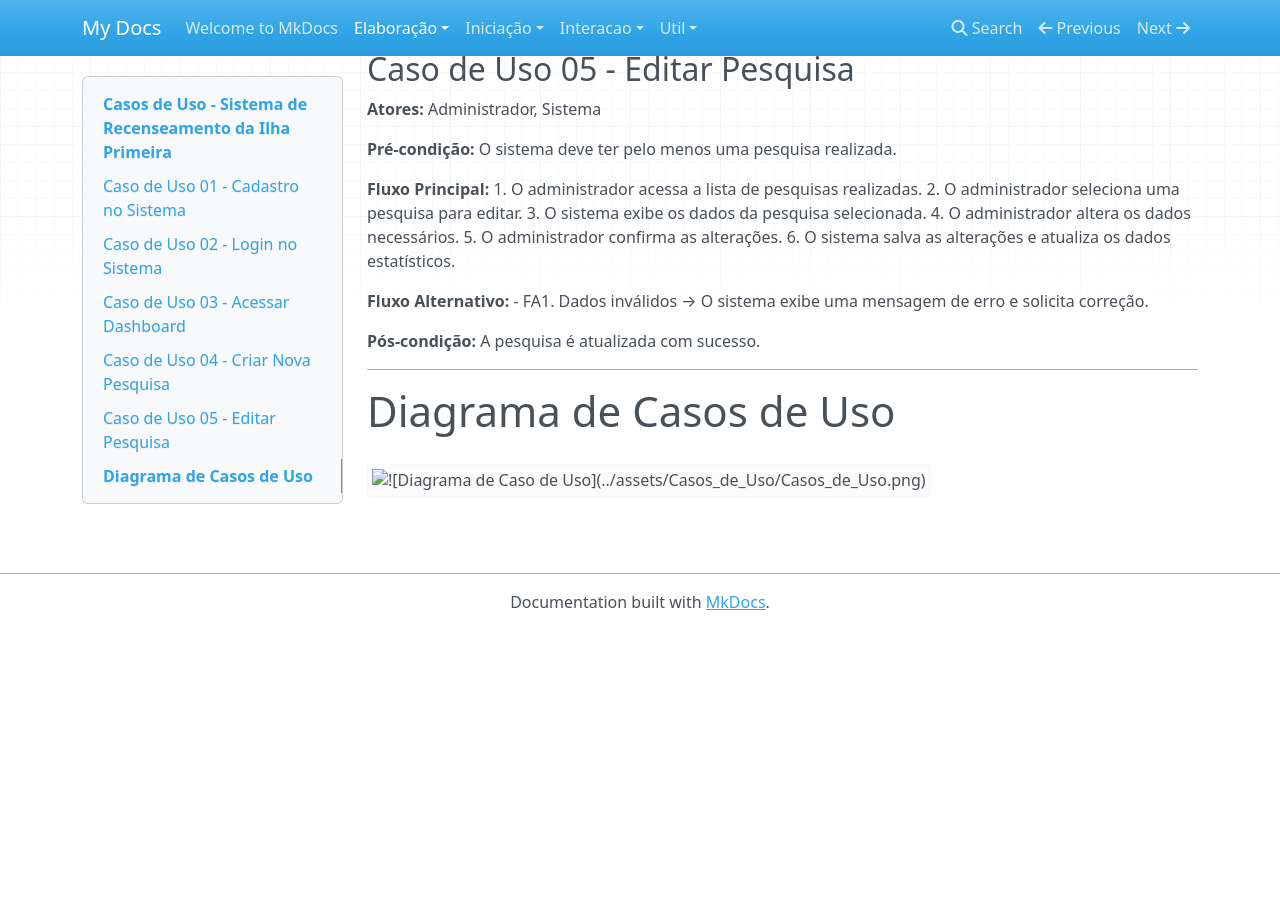
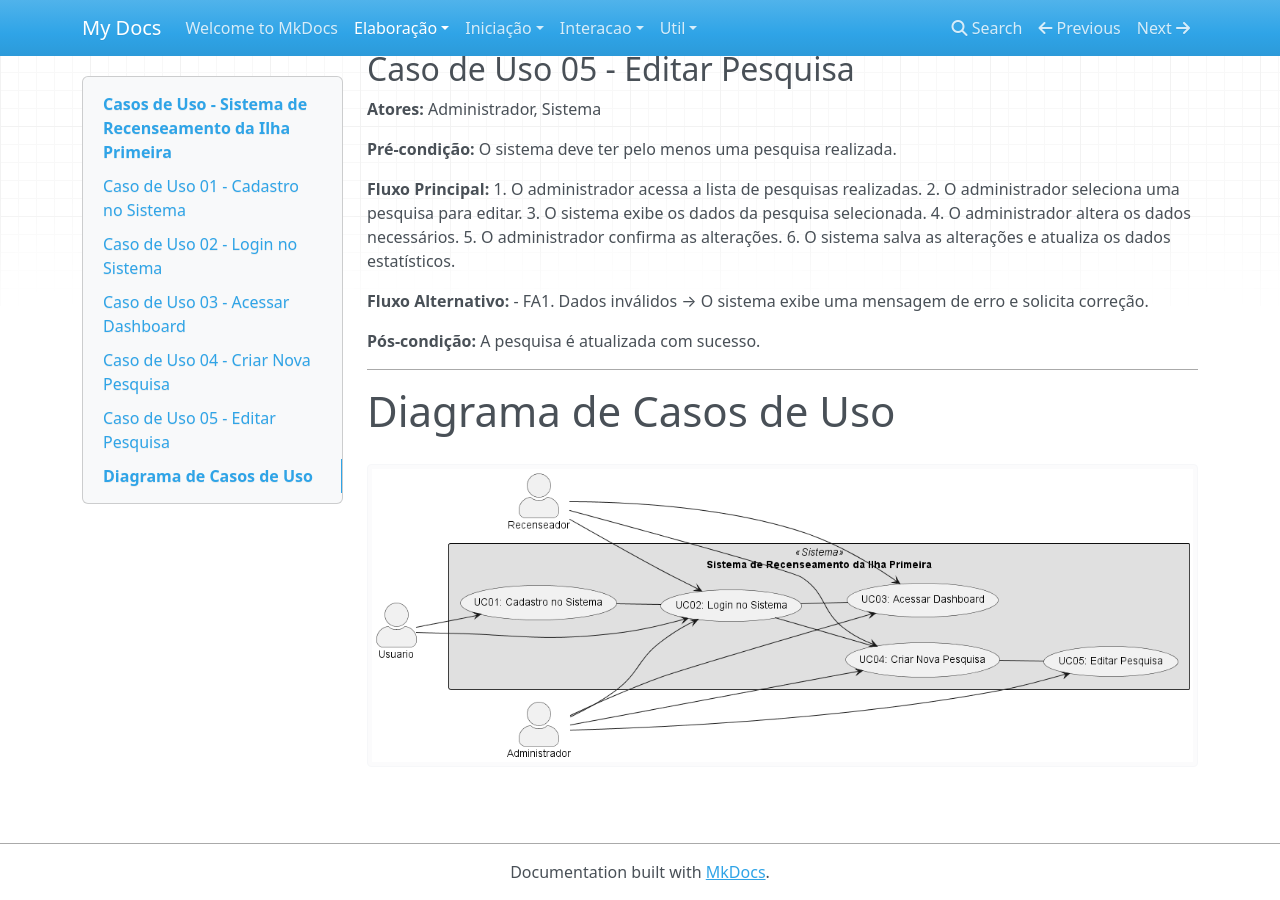
Before and after one commit to Projetos-de-Extensao/PBE_25.1_8002_QuarterBackers, an MkDocs documentation site: the page built from docs/___Elaboração/Diagramas/Casos de Uso/casos_de_uso.md, in a window 1280 px wide and 900 px high, scrolled down 1436 px. Built offline with MkDocs 1.6.1, drawn with Linux system fonts in a browser that asks for light colours; nearby versions of some CDN libraries; before the commit the page ends 2066 px from its top, so only the background shows below that.

Commit message:
Atualizando mkdocs

```diff
--- a/docs/___Elaboração/Diagramas/Casos de Uso/casos_de_uso.md
+++ b/docs/___Elaboração/Diagramas/Casos de Uso/casos_de_uso.md
@@ -94,4 +94,4 @@
 
 # Diagrama de Casos de Uso
 
-![![Diagrama de Caso de Uso](../assets/Casos_de_Uso/Casos_de_Uso.png)](../assets/Casos_de_Uso/Casos_de_Uso.png)
+![Diagrama de Caso de Uso](../../../assets/Casos_de_Uso/Casos_de_Uso.png)
```
